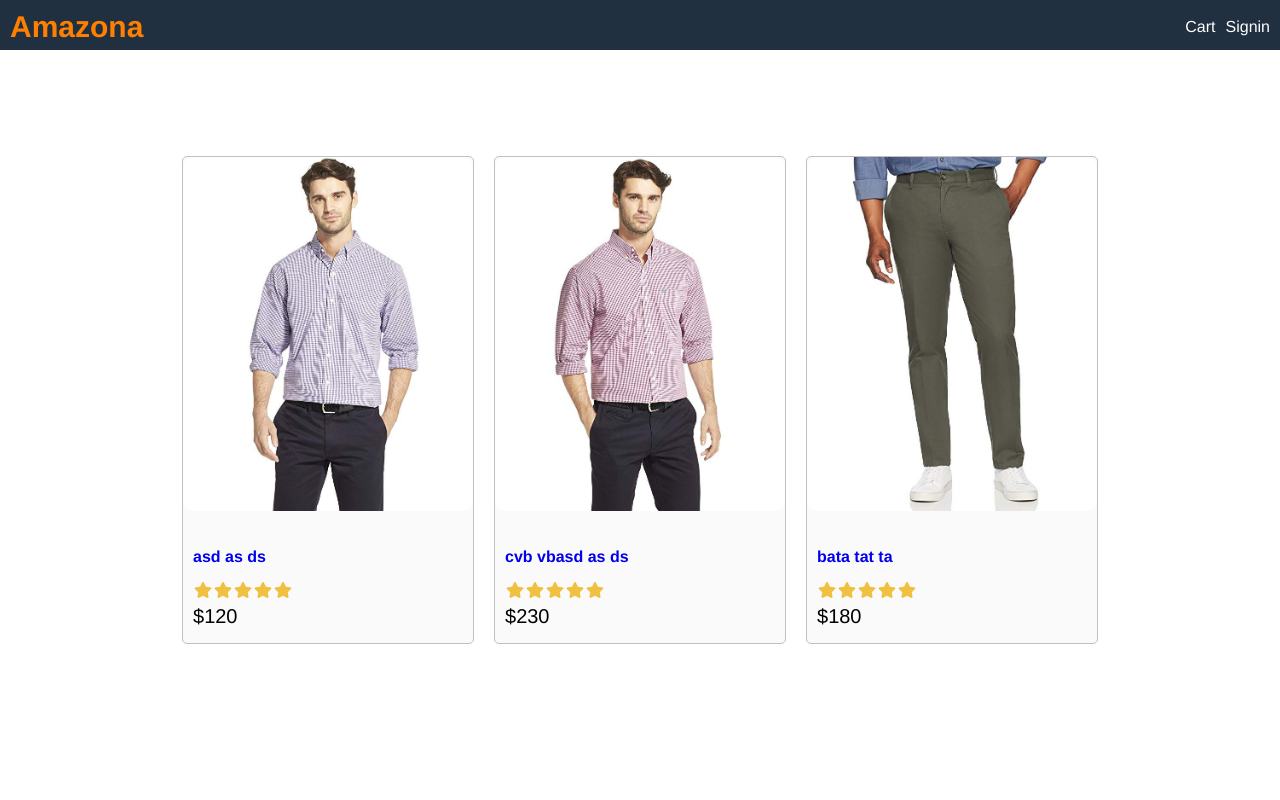
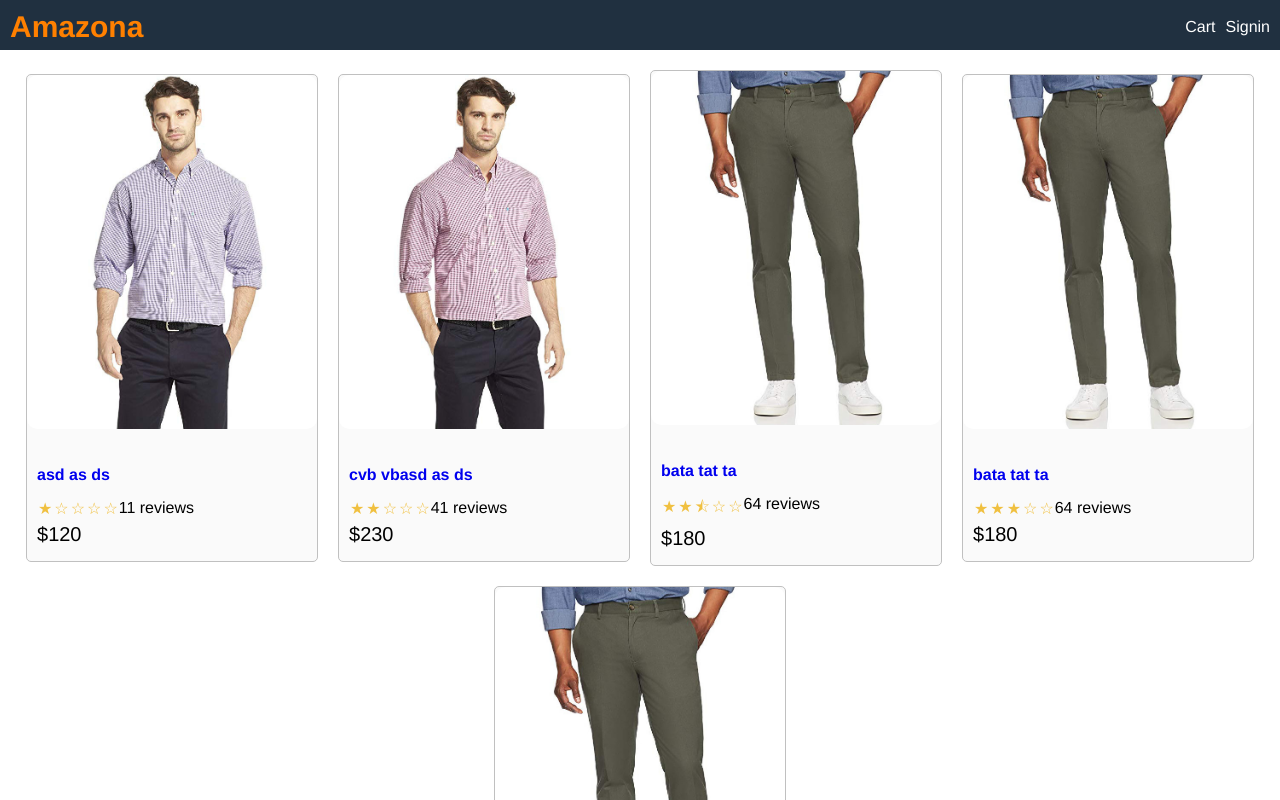
Before and after one commit to bandvov/amazona, a React (Create React App) app in the folder client/: page / in a window 1280 px wide. Shown: the top 800 px of the page. Built offline with nearby package versions, Linux system fonts and the light colour scheme.

Commit message:
add product and rating

```diff
--- a/client/public/index.html
+++ b/client/public/index.html
@@ -24,12 +24,6 @@
       work correctly both with client-side routing and a non-root public URL.
       Learn how to configure a non-root public URL by running `npm run build`.
     -->
-    <link
-      rel="stylesheet"
-      href="https://pro.fontawesome.com/releases/v5.10.0/css/all.css"
-      integrity="sha384-AYmEC3Yw5cVb3ZcuHtOA93w35dYTsvhLPVnYs9eStHfGJvOvKxVfELGroGkvsg+p"
-      crossorigin="anonymous"
-    />
     <title>Amazona</title>
   </head>
   <body>
--- a/client/src/App.css
+++ b/client/src/App.css
@@ -84,7 +84,10 @@ img.medium {
     font-size: 2rem;
 }
 /* Rating */
-.rating i {
+.rating {
+    display: flex;
+}
+.rating span {
 color: #f0c040;
 margin: .1rem;
 }
--- a/client/src/App.js
+++ b/client/src/App.js
@@ -1,6 +1,7 @@
 import React from "react";
 import "./App.css";
 import { products } from "./data";
+import Product from "./components/Product";
 
 export default function App() {
   return (
@@ -16,35 +17,14 @@ export default function App() {
           </div>
         </div>
       </header>
-
-      <div className="row center">
-        {products.map((product) => {
-          return (
-            <div className="card">
-              <a href={`/product/${product._id}`}>
-                <img
-                  className="medium"
-                  src={product.image}
-                  alt={product.name}
-                />
-              </a>
-              <div className="card-body">
-                <h2>
-                  <a href={`/product/${product._id}`}>{product.name}</a>
-                </h2>
-                <div className="rating">
-                  <i className="fa fa-star"></i>
-                  <i className="fa fa-star"></i>
-                  <i className="fa fa-star"></i>
-                  <i className="fa fa-star"></i>
-                  <i className="fa fa-star"></i>
-                </div>
-                <div className="price">${product.price}</div>
-              </div>
-            </div>
-          );
-        })}
-      </div>
+      <main>
+        <div className="row center">
+          {products.map((product) => {
+            return <Product key={product._id} product={product} />;
+          })}
+        </div>
+      </main>
+      <footer className="row center">&copy; All rights reserved</footer>
     </div>
   );
 }
--- /dev/null
+++ b/client/src/components/Product.js
@@ -0,0 +1,20 @@
+import React from "react";
+import Rating from "./Rating";
+
+function Product({ product }) {
+  return (
+    <div className="card">
+      <a href={`/product/${product._id}`}>
+        <img className="medium" src={product.image} alt={product.name} />
+      </a>
+      <div className="card-body">
+        <h2>
+          <a href={`/product/${product._id}`}>{product.name}</a>
+        </h2>
+        <Rating rating={product.rating} numberViews={product.numberViews} />
+        <div className="price">${product.price}</div>
+      </div>
+    </div>
+  );
+}
+export default Product;
--- /dev/null
+++ b/client/src/components/Rating.js
@@ -0,0 +1,22 @@
+import React from "react";
+
+function Rating({ rating, numberViews }) {
+  const value = Array(5)
+    .fill()
+    .map((item, i) => {
+      return rating >= i + 1 ? (
+        <span key={item}>&#9733;</span>
+      ) : rating >= i + 1 - 0.5 ? (
+        <span key={item}>&#11242;</span>
+      ) : (
+        <span key={item}>&#9734;</span>
+      );
+    });
+  return (
+    <div className="rating">
+      <div>{value}</div>
+      <div> {numberViews} reviews</div>
+    </div>
+  );
+}
+export default Rating;
--- a/client/src/data.js
+++ b/client/src/data.js
@@ -8,7 +8,7 @@ export const products = [
     description: "dd as dasdsasad as dsa dsa d as ds",
     price: 120,
     numberViews: 11,
-    rating: 3,
+    rating: 1,
   },
   {
     _id: "2",
@@ -19,7 +19,7 @@ export const products = [
     description: "cvut tybnx fgfs",
     price: 230,
     numberViews: 41,
-    rating: 4.5,
+    rating: 2,
   },
   {
     _id: "3",
@@ -30,6 +30,28 @@ export const products = [
     description: "gfnvb ibi ib fdf hsh  as ds",
     price: 180,
     numberViews: 64,
-    rating: 5,
+    rating: 2.5,
+  },
+  {
+    _id: "4",
+    name: "bata tat ta",
+    category: "shirt",
+    brand: "Briony",
+    image: "/images/p5.jpg",
+    description: "gfnvb ibi ib fdf hsh  as ds",
+    price: 180,
+    numberViews: 64,
+    rating: 3,
+  },
+  {
+    _id: "5",
+    name: "bata tat ta",
+    category: "shirt",
+    brand: "Briony",
+    image: "/images/p5.jpg",
+    description: "gfnvb ibi ib fdf hsh  as ds",
+    price: 180,
+    numberViews: 64,
+    rating: 4.5,
   },
 ];
```
